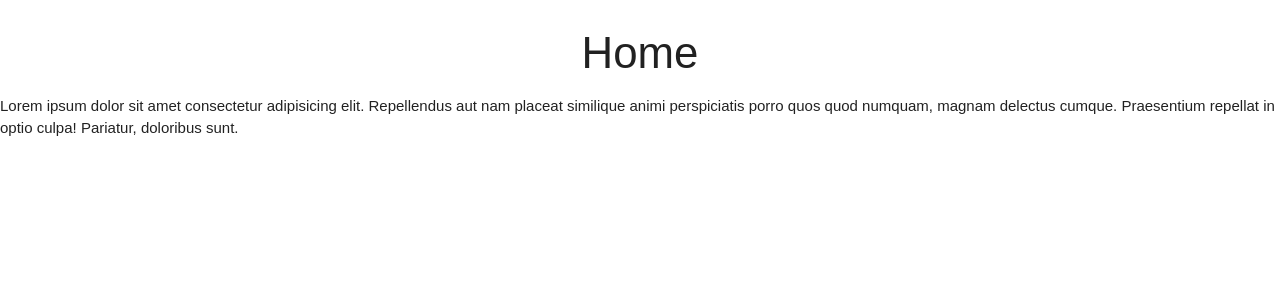
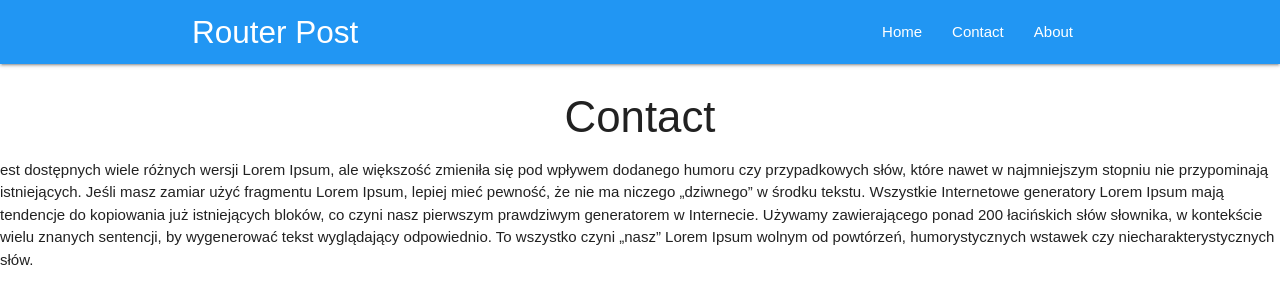
Before and after one commit to GeloUno/RouterReact, a React (Create React App) app: page /contact in a window 1280 px wide. Shown: the top 304 px of the page. Built offline with nearby package versions, Linux system fonts and the light colour scheme.

Commit message:
Project -> add Contact.js, npm install react-router-dom. (About.js, Contact.js, Home.js)-> add tesxt lorem ipsum. AppNavBar.js -> add a href link.App.js -> add and import BrowserRouter, Router, import Swich, Router patch=/ change Router exact patch=/"

```diff
--- a/package.json
+++ b/package.json
@@ -5,6 +5,7 @@
   "dependencies": {
     "react": "^16.5.0",
     "react-dom": "^16.5.0",
+    "react-router-dom": "^4.3.1",
     "react-scripts": "1.1.5"
   },
   "scripts": {
--- a/src/App.js
+++ b/src/App.js
@@ -1,13 +1,24 @@
-import React, { Component } from 'react';
-import Home from '../src/Component/Home'
-import './App.css';
+import React, { Component } from "react";
+import Home from "../src/Component/Home";
+import AppNavBar from "../src/Component/AppNavBar";
+import About from "../src/Component/About";
+import Contact from "../src/Component/Contact";
+import { BrowserRouter, Route, Switch } from "react-router-dom";
+
+import "./App.css";
 
 class App extends Component {
   render() {
     return (
-      <div className="App">
-      <Home/>
-      </div>
+      <BrowserRouter>
+        <div className="App">
+          <AppNavBar />
+
+          <Route exact path="/" component={Home} />
+          <Route path="/about" component={About} />
+          <Route path="/contact" component={Contact} />
+        </div>
+      </BrowserRouter>
     );
   }
 }
--- a/src/Component/About.js
+++ b/src/Component/About.js
@@ -1,13 +1,22 @@
-import React from 'react'
+import React from "react";
 
-const Home = ()=>{
-
-
-    return (
-        <div className="containner">
-        <h3 className="center">Home</h3>
-        <p>Ogólnie znana teza głosi, iż użytkownika może rozpraszać zrozumiała zawartość strony, kiedy ten chce zobaczyć sam jej wygląd. Jedną z mocnych stron używania Lorem Ipsum jest to, że ma wiele różnych „kombinacji” zdań, słów i akapitów, w przeciwieństwie do zwykłego: „tekst, tekst, tekst”, sprawiającego, że wygląda to „zbyt czytelnie” po polsku. Wielu webmasterów i designerów używa Lorem Ipsum jako domyślnego modelu tekstu i wpisanie w internetowej wyszukiwarce ‘lorem ipsum’ spowoduje znalezienie bardzo wielu stron, które wciąż są w budowie. Wiele wersji tekstu ewoluowało i zmieniało się przez lata, czasem przez przypadek, czasem specjalnie (humorystyczne wstawki itd).</p>
-        </div>
-    );
-}
-export default Home
+const Home = () => {
+  return (
+    <div className="containner">
+      <h3 className="center">About</h3>
+      <p>
+        Ogólnie znana teza głosi, iż użytkownika może rozpraszać zrozumiała
+        zawartość strony, kiedy ten chce zobaczyć sam jej wygląd. Jedną z
+        mocnych stron używania Lorem Ipsum jest to, że ma wiele różnych
+        „kombinacji” zdań, słów i akapitów, w przeciwieństwie do zwykłego:
+        „tekst, tekst, tekst”, sprawiającego, że wygląda to „zbyt czytelnie” po
+        polsku. Wielu webmasterów i designerów używa Lorem Ipsum jako domyślnego
+        modelu tekstu i wpisanie w internetowej wyszukiwarce ‘lorem ipsum’
+        spowoduje znalezienie bardzo wielu stron, które wciąż są w budowie.
+        Wiele wersji tekstu ewoluowało i zmieniało się przez lata, czasem przez
+        przypadek, czasem specjalnie (humorystyczne wstawki itd).
+      </p>
+    </div>
+  );
+};
+export default Home;
--- a/src/Component/AppNavBar.js
+++ b/src/Component/AppNavBar.js
@@ -0,0 +1,23 @@
+import React from "react";
+// npm install react-router-dom
+const AppNavBar = () => {
+  return (
+    <nav className="nav-wrapper blue">
+      <div className="container">
+        <a className="brand-logo left">Router Post</a>
+        <ul className="right">
+          <li>
+            <a href="/">Home</a>
+          </li>
+          <li>
+            <a href="/contact">Contact</a>
+          </li>
+          <li>
+            <a href="/about">About</a>
+          </li>
+        </ul>
+      </div>
+    </nav>
+  );
+};
+export default AppNavBar;
--- /dev/null
+++ b/src/Component/Contact.js
@@ -0,0 +1,23 @@
+import React from "react";
+
+const Contact = () => {
+  return (
+    <div className="containner">
+      <h3 className="center">Contact</h3>
+      <p>
+        est dostępnych wiele różnych wersji Lorem Ipsum, ale większość zmieniła
+        się pod wpływem dodanego humoru czy przypadkowych słów, które nawet w
+        najmniejszym stopniu nie przypominają istniejących. Jeśli masz zamiar
+        użyć fragmentu Lorem Ipsum, lepiej mieć pewność, że nie ma niczego
+        „dziwnego” w środku tekstu. Wszystkie Internetowe generatory Lorem Ipsum
+        mają tendencje do kopiowania już istniejących bloków, co czyni nasz
+        pierwszym prawdziwym generatorem w Internecie. Używamy zawierającego
+        ponad 200 łacińskich słów słownika, w kontekście wielu znanych
+        sentencji, by wygenerować tekst wyglądający odpowiednio. To wszystko
+        czyni „nasz” Lorem Ipsum wolnym od powtórzeń, humorystycznych wstawek
+        czy niecharakterystycznych słów.
+      </p>
+    </div>
+  );
+};
+export default Contact;
```
Also changed, not shown: src/Component/Home.js (+15 -12 lines), 1 other file (tests, documents, lock files or other folders).
